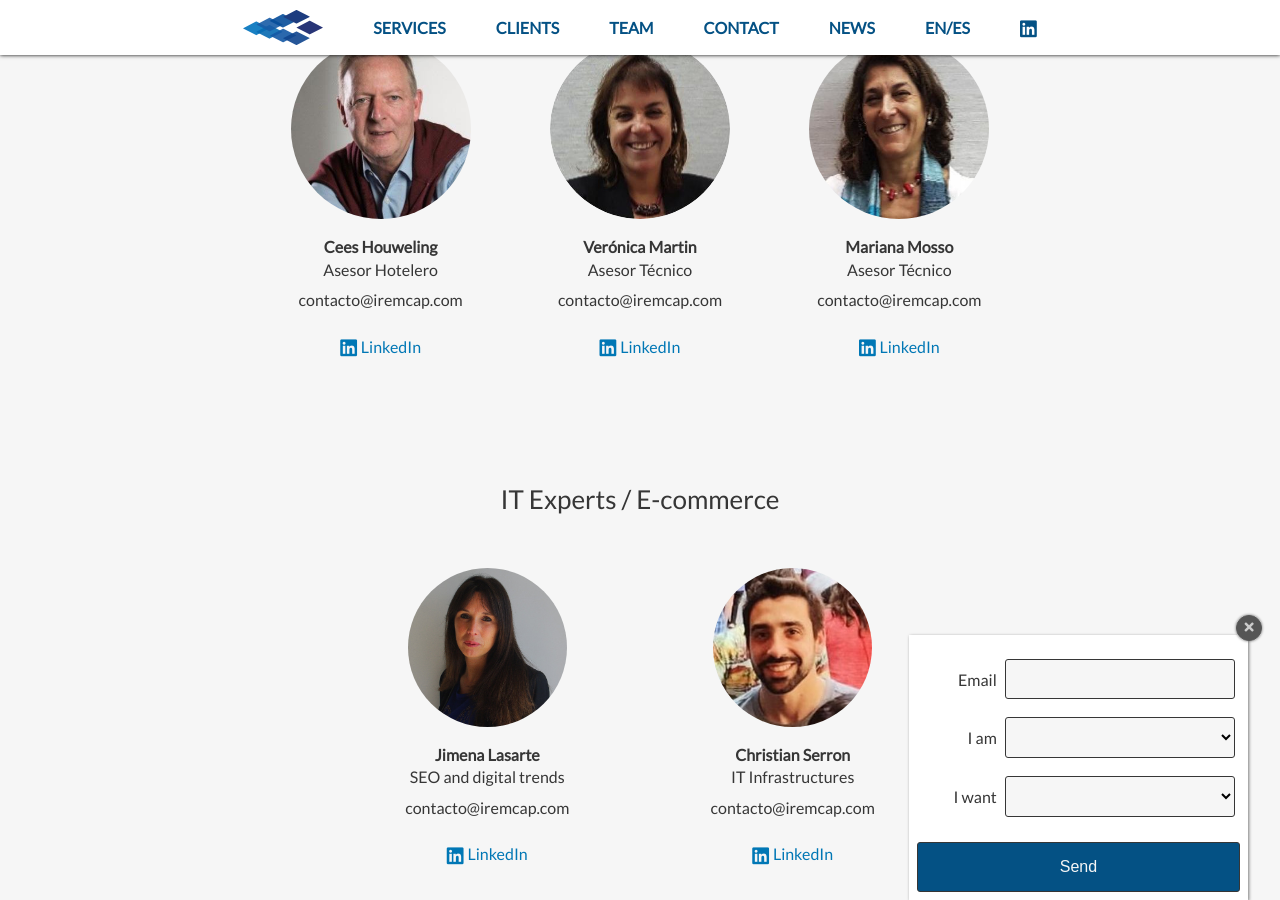
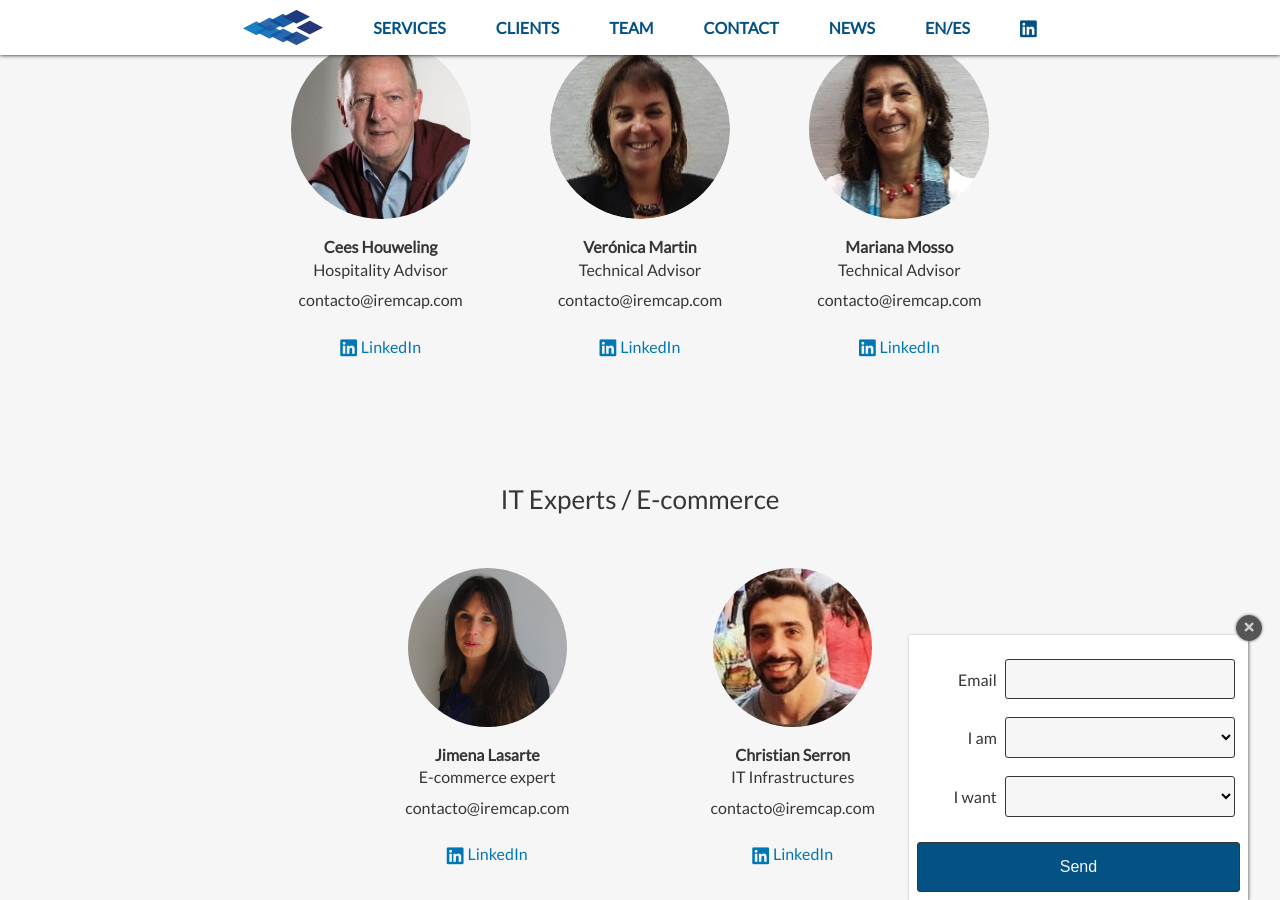
Before and after one commit to cserron/iremcap, a Jekyll site: the page built from team.md, in a window 1280 px wide and 900 px high, scrolled down 1548 px. Built offline with Jekyll 4.4.1, drawn with Linux system fonts in a browser that asks for light colours; nearby versions of some CDN libraries.

Commit message:
Update texts.

```diff
--- a/_data/page__clients.yml
+++ b/_data/page__clients.yml
@@ -44,7 +44,7 @@ en:
       keywords:
         - Conception of real estate projects and strategies attending each client’s needs
         - Optimization of real estate assets
-        - Location of the best place for your business
+        - Divestment/Investment process
       question: Would you like to receive creative proposals for your workplace?
       cta:
         label: Contact us!
--- a/_data/page__team.yml
+++ b/_data/page__team.yml
@@ -41,7 +41,7 @@ en:
       members:
       - link: /assets/images/team/cees_houweling.jpg
         name: Cees Houweling
-        description: Asesor Hotelero
+        description: Hospitality Advisor
         email: contacto@iremcap.com
         social:
           - network: LinkedIn
@@ -49,7 +49,7 @@ en:
 
       - link: /assets/images/team/veronica_martin.jpg
         name: Verónica Martin
-        description: Asesor Técnico
+        description: Technical Advisor
         email: contacto@iremcap.com
         social:
           - network: LinkedIn
@@ -57,7 +57,7 @@ en:
 
       - link: /assets/images/team/mariana_mosso.jpg
         name: Mariana Mosso
-        description: Asesor Técnico
+        description: Technical Advisor
         email: contacto@iremcap.com
         social:
           - network: LinkedIn
@@ -67,7 +67,7 @@ en:
       members:
       - link: /assets/images/team/jimena_asarte.jpg
         name: Jimena Lasarte
-        description: SEO and digital trends
+        description: E-commerce expert
         email: contacto@iremcap.com
         social:
           - network: LinkedIn
```
